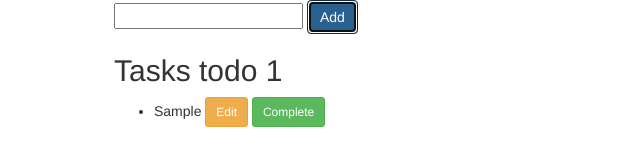
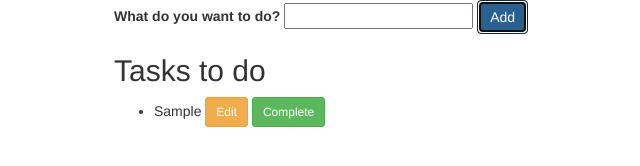
Before and after one commit to nathan-j-brenner/diamler, a website: page todo/index.html in a window 1280 px wide. Both pictures are taken after typing "Sample" into the empty fields and a click on the button "Add". Shown: the whole page, without its empty margins (151-791 px from the left). Drawn offline with nearby package versions, Linux system fonts and the light colour scheme; some packages are replaced by stand-ins of ours.

Commit message:
removed some debugging checks

```diff
--- a/todo/app.module.js
+++ b/todo/app.module.js
@@ -1,4 +1,3 @@
-console.log('test from app.module.js');
 angular.module('app', ['ui.router']).config(function($stateProvider, $urlRouterProvider){
 	$urlRouterProvider.otherwise('/');
 
--- a/todo/todo/Todo.controller.js
+++ b/todo/todo/Todo.controller.js
@@ -1,6 +1,6 @@
-angular.module('app').controller('TodoCtrl', Todo);
+angular.module('app').controller('TodoCtrl', TodoCtlr);
 
-function Todo(){
+function TodoCtlr(){
 	var vm = this;
 
 	vm.completedTasks=[];
--- a/todo/todo/todo.html
+++ b/todo/todo/todo.html
@@ -1,9 +1,10 @@
 <form ng-submit="vm.addTask(vm.newTask)" name="todoForm">
+	<label>What do you want to do?</label>
 	<input type="text" name="newTask" ng-model="vm.newTask" required>
 	<button class="btn btn-primary">Add</button>
 </form>
 <div ng-hide="vm.tasks.length == 0">
-	<h2>Tasks todo {{vm.tasks.length}}</h2>
+	<h2>Tasks to do </h2>
 	<ul>
 		<li ng-repeat="task in vm.tasks">
 			{{task}}
```
